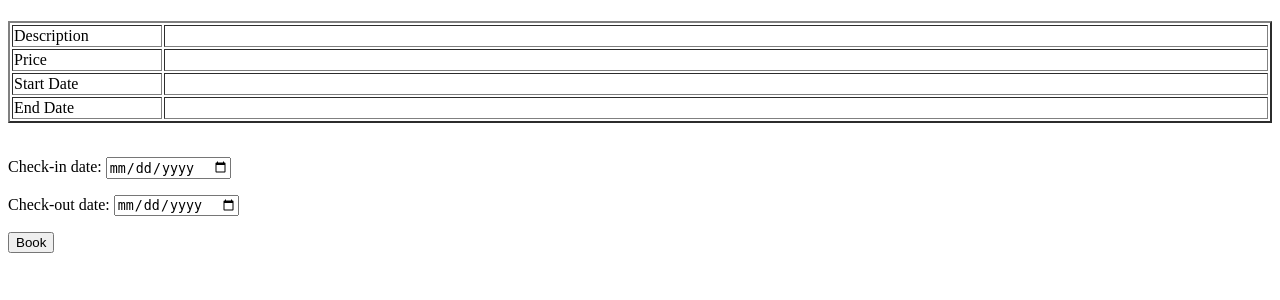
After one commit to shakey0/Project1_MakersBNB, a Flask app: template templates/space_page.html in a window 1280 px wide. The commit adds this page. Shown: the top 300 px of the page. Run offline with Flask 3, Linux system fonts and the light colour scheme; the template is opened without the code that fills it, so the values that code supplies are empty.

Commit message:
end of day Thur 31 Aug

```diff
--- a/app.py
+++ b/app.py
@@ -3,6 +3,9 @@ from flask import Flask, request, render_template, redirect, flash
 from lib.database_connection import get_flask_database_connection
 import re
 from lib.space_repository import SpaceRepository
+from lib.space import Space
+from lib.booking_repository import BookingRepository
+from lib.booking import Booking
 
 # Create a new Flask app
 app = Flask(__name__)
@@ -78,7 +81,20 @@ def get_available_spaces():
     spaces = repo.all()
     return render_template('available_spaces.html', spaces = spaces)
 
+@app.route('/space/<int:id>', methods=['GET'])
+def get_space(id):
+    connection = get_flask_database_connection(app)
+    repo = SpaceRepository(connection)
+    spaces = repo.all()
+    matching_space = [space for space in spaces if space.id == id]
+    return render_template('space_page.html', matching_space = matching_space[0])
 
+@app.route('/newbooking', methods=['POST'])
+def post_new_booking():
+    connection = get_flask_database_connection(app)
+    repo = BookingRepository(connection)
+    start_date = request.form['checkin']
+    end_date = request.form['checkout']
 
 
 # These lines start the server if you run this file directly
--- a/templates/available_spaces.html
+++ b/templates/available_spaces.html
@@ -32,7 +32,7 @@
                     </tr>
                     <tr></tr>
                 </table>
-                <button>Book</button>
+                <input type="button" id="{{space.id}}" onclick="location.href='/space/{{space.id}}';" value="Book" />
                 <br>
                 <br>
             </div>
--- /dev/null
+++ b/templates/space_page.html
@@ -0,0 +1,41 @@
+<!DOCTYPE html>
+<html lang="en">
+<head>
+    <meta charset="UTF-8">
+    <meta name="viewport" content="width=device-width, initial-scale=1.0">
+    <title>{{matching_space.name}}</title>
+</head>
+<body>
+    <h1>{{matching_space.name}}</h1>
+    <table border="2px solid" width="100%" >
+        <tr>
+            <td width="12%">Description</td>
+            <td>{{matching_space.description}}</td>
+        </tr>
+        <tr>
+            <td>Price</td>
+            <td>{{matching_space.price}}</td>
+        </tr>
+        <tr>
+            <td>Start Date</td>
+            <td>{{matching_space.start_date}}</td>
+        </tr>
+        <tr>
+            <td>End Date</td>
+            <td>{{matching_space.end_date}}</td>
+        </tr>
+    </table>
+    <br>
+    <form action="/newbooking" method="POST">
+        <p>
+            <label for="checkin">Check-in date:</label>
+            <input type="date" id="checkin" name="checkin" value="{{matching_space.start_date}}" min="{{matching_space.start_date}}" max="{{matching_space.end_date}}" />
+        </p>
+        <p>
+            <label for="checkout">Check-out date:</label>
+            <input type="date" id="checkout" name="checkout" value="{{matching_space.start_date}}" min="{{matching_space.start_date}}" max="{{matching_space.end_date}}" />
+        </p>
+        <input type="submit" value="Book">
+    <form>
+</body>
+</html>
```
Also changed, not shown: tests/test_app.py (+9 -0 lines).
